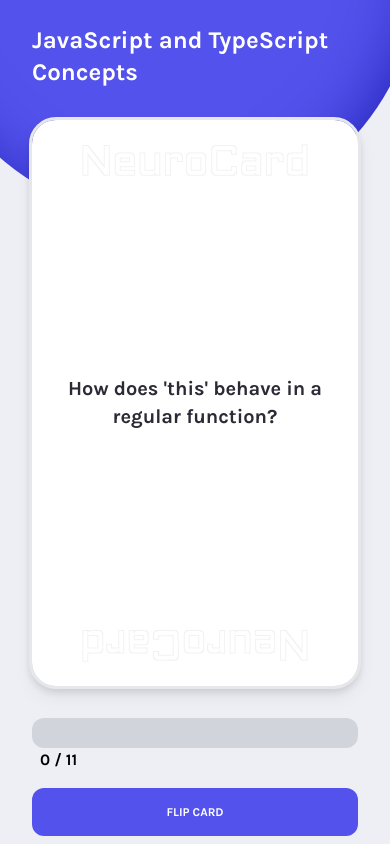
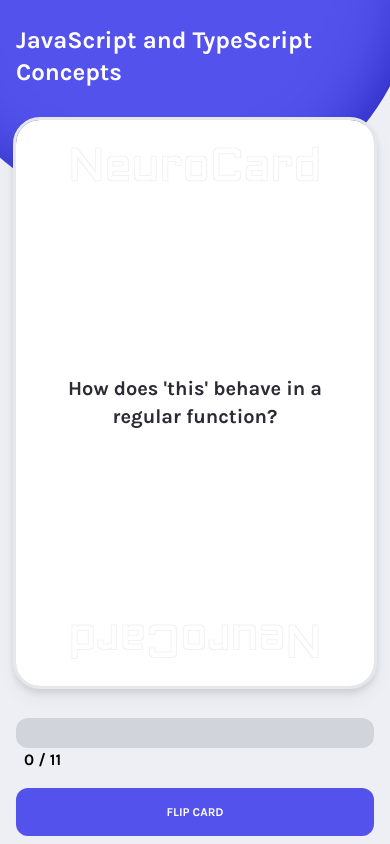
Before and after one commit to 3umaGH/NeuroCards, a React (Vite) app: page / in a window 390 px wide. Built offline with nearby package versions, Linux system fonts and the light colour scheme.

Commit message:
style: responsive padding

```diff
--- a/src/components/layout/QuizLayout.tsx
+++ b/src/components/layout/QuizLayout.tsx
@@ -2,7 +2,7 @@ import React from 'react'
 
 export const QuizLayout = ({ children }: { children: React.ReactNode }) => {
   return (
-    <div className='bg-[#EEEEF5] flex items-center justify-center w-screen h-screen p-2 md:p-4 px-8 overflow-hidden font-karla relative'>
+    <div className='bg-[#EEEEF5] flex items-center justify-center w-screen h-screen p-2 md:p-4 px-4 md:px-8 overflow-hidden font-karla relative'>
       <div className='w-[130%] xl:w-[120%] bg-[--primary] h-[750px] rounded-full fixed top-[-530px] md:top-[-550px] shadow-innerDecoration right-[-30px] md:right-[10%] box-sh z-[0] ' />
       <div className='flex flex-col items-center justify-center w-full h-full gap-4 max-w-[700px] z-[1]'>
         {children}
```
